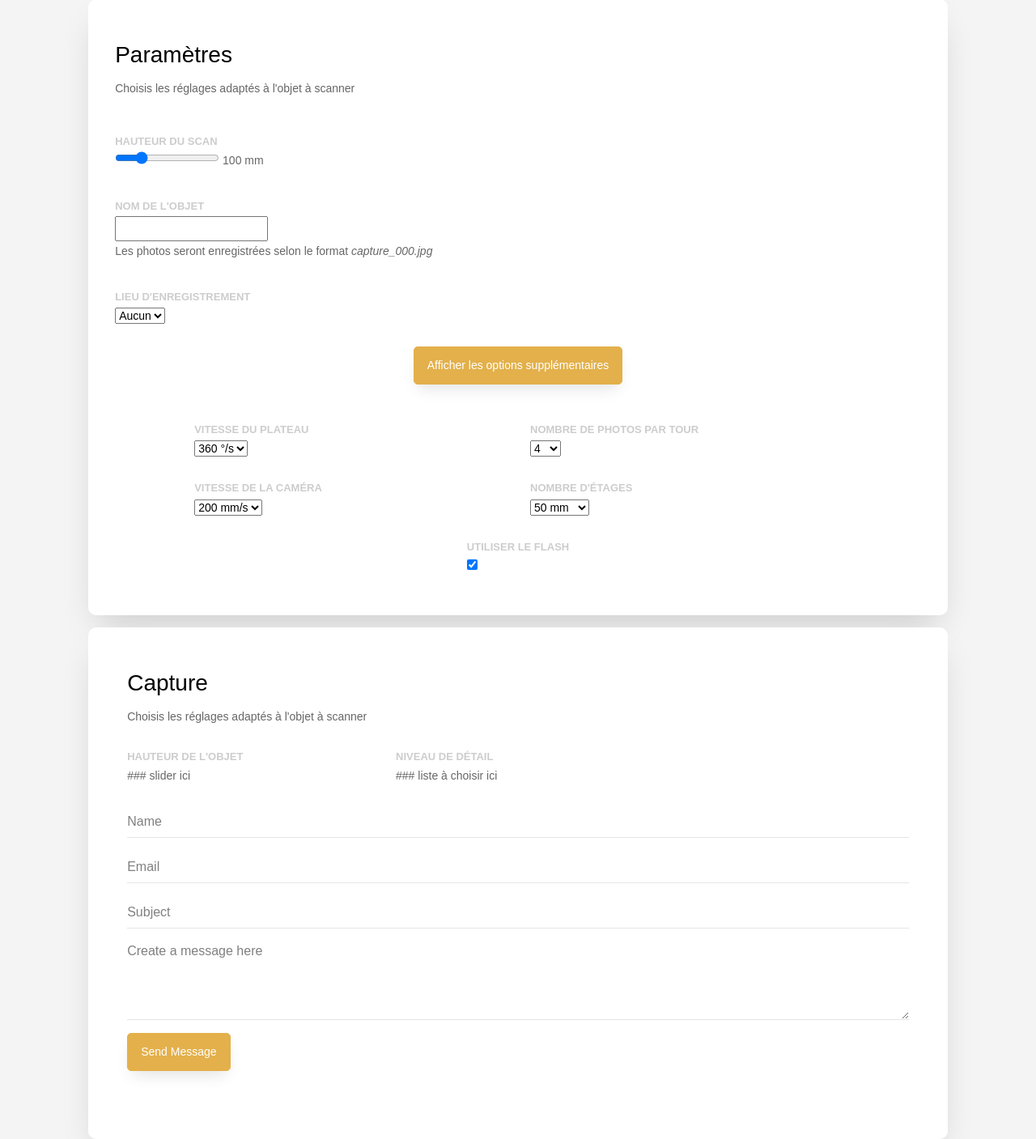
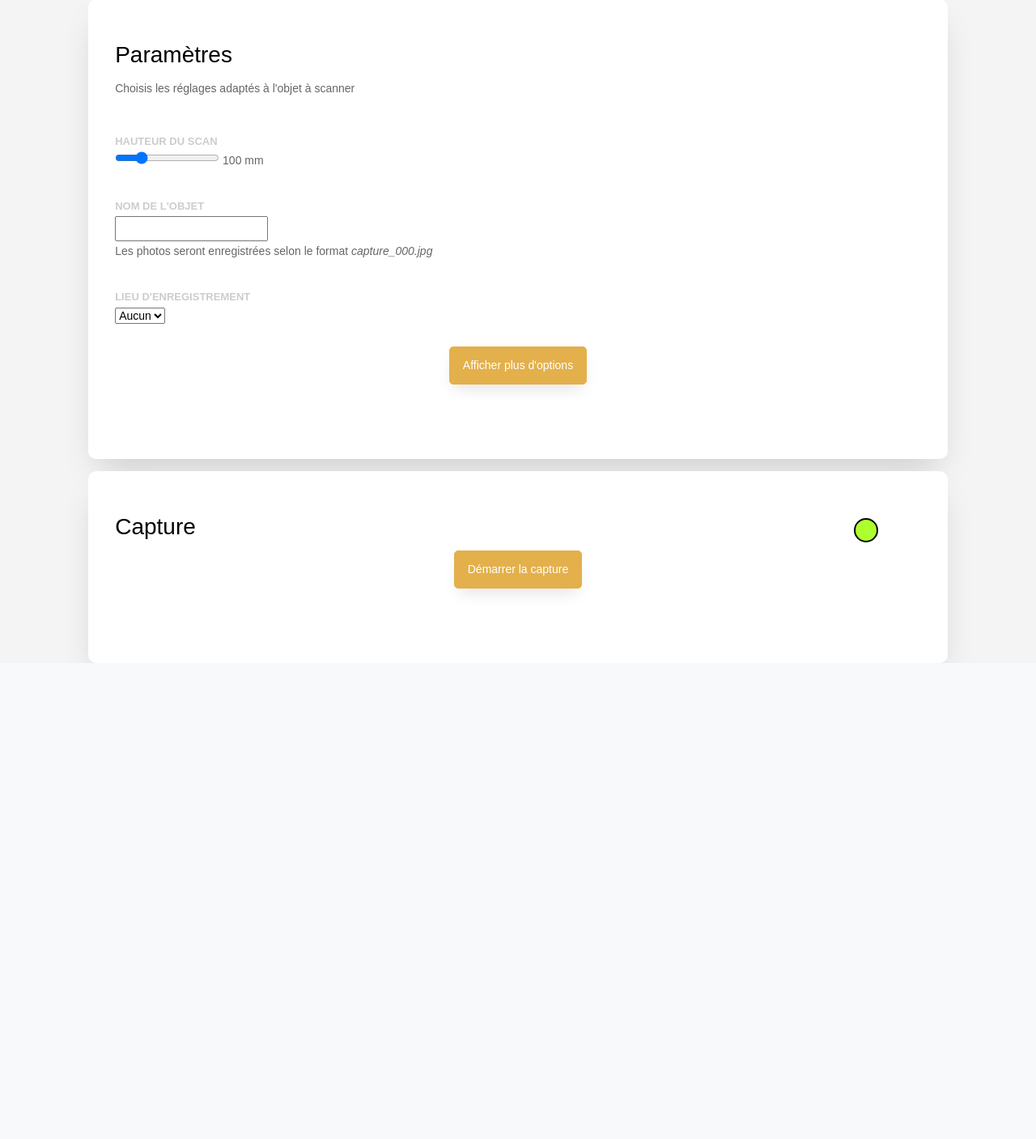
Before and after one commit to Hublot-RD/3DScanner, a Flask app: page / in a window 1280 px wide. Shown: the part 796-2203 px from the top of the page at 81% size. After the commit the page ends 1615 px from the top, so only its background shows below. Run offline with Flask 3, Linux system fonts and the light colour scheme; style sheets or scripts are compiled from the project's sources; some libraries are stand-ins or nearby versions.

Commit message:
All frontend should work

```diff
--- a/app/templates/index.html
+++ b/app/templates/index.html
@@ -85,9 +85,10 @@
 
 						<!-- MORE OPTIONS -->
 						<div class="row mb-4 justify-content-center">
-							<button class="btn btn-primary" id="showMoreOptionButton">Afficher les options supplémentaires</button>
-							<button class="btn btn-primary" id="hideMoreOptionButton" style="display:none">Cacher les options supplémentaires</button>
+							<button class="btn btn-primary" id="showmoreoptionbutton">Afficher plus d'options</button>
+							<button class="btn btn-primary" id="hideMoreOptionButton" style="display:none">Afficher moins d'options</button>
 						</div>
+						<div id="moreOptionContainer" style="display:none;">
 							<div class="row mb-4 justify-content-center">
 								<div class="col-md-5">
 									<div class="dbox w-100 d-flex align-items-start">
@@ -140,11 +141,11 @@
 										<p>
 											<span>Nombre d'étages</span>
 											<select id="stepTranslationDropdown">
-											<option value=25>25 mm</option>
-											<option value=50 selected>50 mm</option>
-											<option value=75>75 mm</option>
-											<option value=100>100 mm</option>
-											<option value=200>200 mm</option>
+												<option value=2>2</option>
+												<option value=3 selected>3</option>
+												<option value=4>4</option>
+												<option value=6>6</option>
+												<option value=10>10</option>
 											</select>
 										</p>
 									</div>
@@ -156,6 +157,7 @@
 										<span>Utiliser le flash</span>
 										<input type="checkbox" id="flashCheckbox" checked>
 									</p>
+								</div>
 							</div>
 						</div>
 
@@ -172,56 +174,53 @@
 				<div class="row no-gutters">
 					<div class="contact-wrap w-100 p-md-5 p-4">
 
+						<div class="row no-gutters justify-content-left align-items-center" style="margin-left: -15px; margin-right: -15px;">
+							<div class="col-md-11 justify-content-left">
 								<h3>Capture</h3>
-						<p class="mb-4">Choisis les réglages adaptés à l'objet à scanner</p>
-						<div class="row mb-4">
-							<div class="col-md-4">
-								<div class="dbox w-100 d-flex align-items-start">
+							</div>
+							<div class="col-md-1 justify-content-right">
+								<div id="statusCircle" class="circle" style="width: 30px; height: 30px; border-radius: 50%; background-color: greenyellow; border: 2px solid black;"></div>
+							</div>
+						</div>
+
+						<!-- GO, STOP -->
+						<div class="row mb-4 justify-content-center">
+							<button class="btn btn-primary" id="goButton">Démarrer la capture</button>
+							<button class="btn btn-primary" id="stopButton" style="display:none">Arrêter la capture</button>
+						</div>
+
+						<!-- PROGRESS -->
+						<div id="progressBarContainer" style="display:none">
+							<div class="row no-gutters justify-content-center" style="padding-left: -15px; padding-right: -15px;">
+								<progress id="progressBar" max="100" style="width: 100%;"></progress>
+								<label for="progressBar"><span id="progressBarIndicator">0 %</span></label>
+							</div>
+							<div class="row mb-4 justify-content-center">
+								<div class="col-md-3 justify-content-left">
+									<div class="dbox w-100 d-flex justify-content-center">
 										<div class="text">
-							<p><span>Hauteur de l'objet</span> ### slider ici</p>
+											<p>
+												<span>Temps estimé</span>
+												<div id="forecastedTime">00m00s</div>
+											</p>
 										</div>
 									</div>
 								</div>
-							<div class="col-md-4">
-								<div class="dbox w-100 d-flex align-items-start">
+								<div class="col-md-7 justify-content-left">
+									<div class="dbox w-100 d-flex justify-content-center">
 										<div class="text">
-							<p><span>Niveau de détail</span> ### liste à choisir ici</p>
+											<p>
+												<span>Status</span>
+												<div id="progressText">Démarrage de la capture ...</div>
+											</p>
 										</div>
 									</div>
 								</div>
 							</div>
-
-
-						<form method="POST" id="contactForm" name="contactForm" class="contactForm">
-							<div class="row">
-								<div class="col-md-12">
-									<div class="form-group">
-										<input type="text" class="form-control" name="name" id="name" placeholder="Name">
+							<div class="row mb-4 justify-content-center">
+								<button class="btn btn-primary" id="okButton" style="display:none">OK</button>
 							</div>
 						</div>
-								<div class="col-md-12">
-									<div class="form-group">
-										<input type="email" class="form-control" name="email" id="email" placeholder="Email">
-									</div>
-								</div>
-								<div class="col-md-12">
-									<div class="form-group">
-										<input type="text" class="form-control" name="subject" id="subject" placeholder="Subject">
-									</div>
-								</div>
-								<div class="col-md-12">
-									<div class="form-group">
-										<textarea name="message" class="form-control" id="message" cols="30" rows="4" placeholder="Create a message here"></textarea>
-									</div>
-								</div>
-								<div class="col-md-12">
-									<div class="form-group">
-										<input type="submit" value="Send Message" class="btn btn-primary">
-										<div class="submitting"></div>
-									</div>
-								</div>
-							</div>
-						</form>
 
 					</div>
 				</div>
```
Lines whose indentation alone changed are shown as unchanged.
